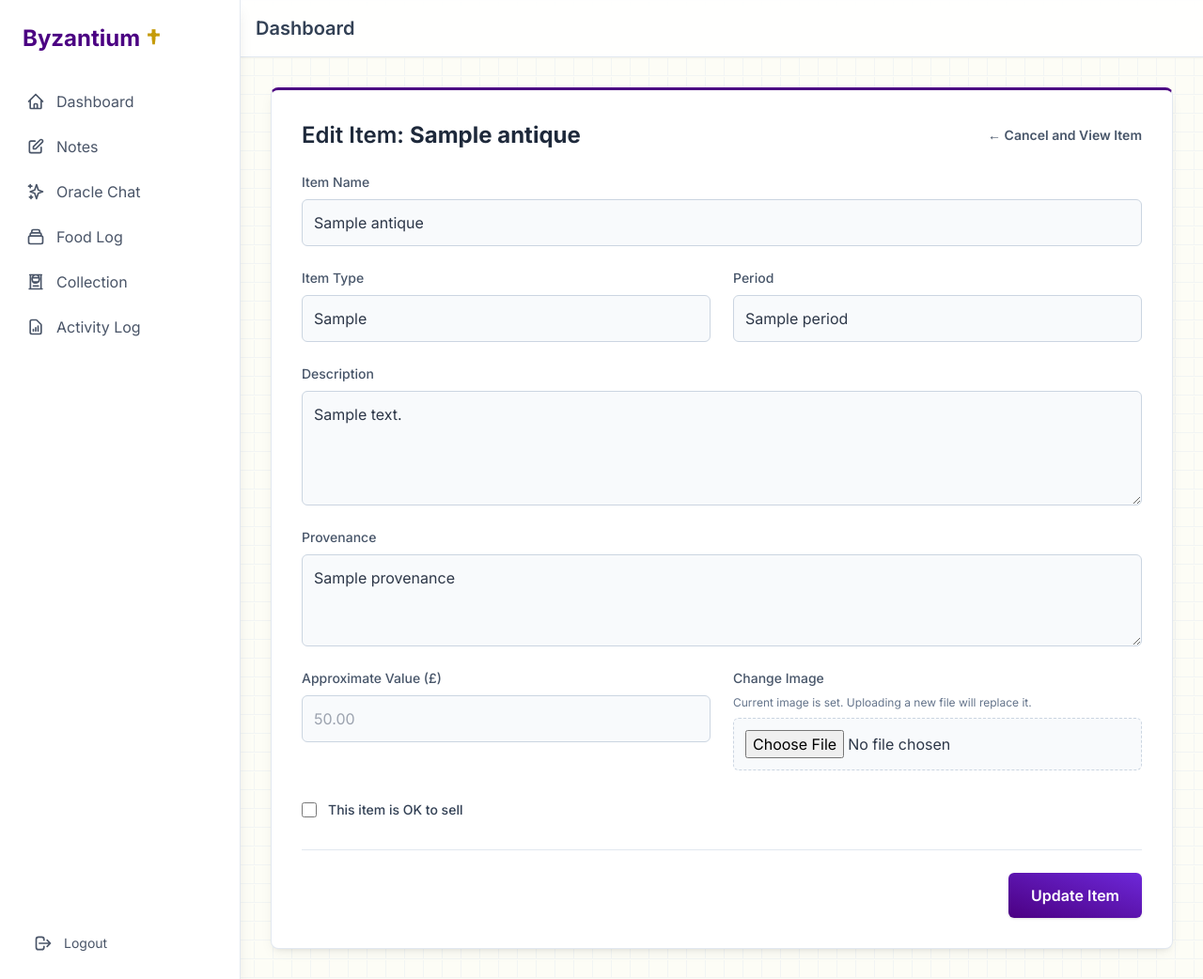
After one commit to HimsHimself/byzantium-app, a Flask app: page /collection/item/1/edit in a window 1280 px wide. The commit adds this page. Shown: the whole page at 94% size. Run offline with Flask 3, Linux system fonts and the light colour scheme; the visitor is signed in with stand-in values (Sample User, id 1); a database or web service that is not in the repository returns one stand-in record (values such as "Sample title"); parts of the project's set-up code (start-up, migrations or seed data) failed here and were passed over; some libraries are stand-ins or nearby versions.

Commit message:
Added the ability to edit and remove items from the collection

```diff
--- a/app.py
+++ b/app.py
@@ -134,6 +134,35 @@ def upload_to_gcs(file_to_upload, bucket_name):
         print(f"Error uploading to GCS: {e}")
         traceback.print_exc()
         return None
+
+# --- GCS Deletion Helper ---
+def delete_from_gcs(image_url, bucket_name):
+    """Deletes a file from a given GCS bucket based on its public URL."""
+    if not image_url or not GCS_BUCKET_NAME:
+        return
+
+    try:
+        credentials_json_str = os.environ.get('GOOGLE_CREDENTIALS_JSON')
+        if not credentials_json_str:
+            print("ERROR: GOOGLE_CREDENTIALS_JSON environment variable not set.")
+            return
+
+        credentials_info = json.loads(credentials_json_str)
+        storage_client = storage.Client.from_service_account_info(credentials_info)
+        bucket = storage_client.bucket(bucket_name)
+
+        # Extract the blob name from the full URL
+        # Assumes URL format: https://storage.googleapis.com/BUCKET_NAME/BLOB_NAME
+        blob_name = image_url.split(f'/{bucket_name}/')[-1]
+
+        blob = bucket.blob(blob_name)
+        if blob.exists():
+            blob.delete()
+            log_activity('gcs_file_deleted', details={'blob_name': blob_name})
+    except Exception as e:
+        print(f"Error deleting from GCS: {e}")
+        # Log this error but don't stop the main DB operation
+        log_activity('gcs_delete_error', details={'image_url': image_url, 'error': str(e)})
 
 # --- Main Routes ---
 @app.route('/login', methods=['GET', 'POST'])
@@ -656,6 +685,113 @@ def add_collection_item():
 
     return render_template('add_item.html', item_types=item_types, periods=periods)
 
+# --- New Routes for Editing and Deleting Collection Items ---
+
+@app.route('/collection/item/<int:item_id>/edit', methods=['GET', 'POST'])
+@login_required
+def edit_collection_item(item_id):
+    conn = get_db()
+    try:
+        with conn.cursor(cursor_factory=RealDictCursor) as cur:
+            cur.execute("SELECT * FROM antiques WHERE id = %s AND user_id = 1", (item_id,))
+            item = cur.fetchone()
+
+        if not item:
+            flash('Collection item not found.', 'error')
+            return redirect(url_for('collection_page'))
+
+        if request.method == 'POST':
+            name = request.form.get('name')
+            if not name:
+                flash('Item Name is a required field.', 'error')
+                return redirect(url_for('edit_collection_item', item_id=item_id))
+
+            # --- Form Data Retrieval ---
+            approximate_value = float(request.form.get('approximate_value')) if request.form.get('approximate_value') else None
+
+            # --- Handle Image Update ---
+            image_url = item['image_url'] # Keep old image by default
+            image_file = request.files.get('image')
+            if image_file and image_file.filename != '':
+                if GCS_BUCKET_NAME:
+                    if item['image_url']: # Delete old image if it exists
+                        delete_from_gcs(item['image_url'], GCS_BUCKET_NAME)
+
+                    new_image_url = upload_to_gcs(image_file, GCS_BUCKET_NAME)
+                    if new_image_url:
+                        image_url = new_image_url
+                    else:
+                        flash('New image upload failed. Please try again.', 'error')
+                        return redirect(url_for('edit_collection_item', item_id=item_id))
+                else:
+                    flash('Image upload is not configured on the server.', 'error')
+
+            # --- Database Update ---
+            sql = """
+                UPDATE antiques SET
+                name=%s, item_type=%s, period=%s, description=%s, provenance=%s,
+                approximate_value=%s, is_sellable=%s, image_url=%s, updated_at=NOW()
+                WHERE id=%s AND user_id=1
+            """
+            with conn.cursor() as cur:
+                cur.execute(sql, (
+                    name, request.form.get('item_type').strip() if request.form.get('item_type') else None,
+                    request.form.get('period').strip() if request.form.get('period') else None,
+                    request.form.get('description'), request.form.get('provenance'),
+                    approximate_value, 'is_sellable' in request.form, image_url, item_id
+                ))
+            conn.commit()
+
+            flash(f"Item '{name}' has been updated!", 'success')
+            log_activity('collection_item_updated', details={'item_id': item_id, 'name': name})
+            return redirect(url_for('view_collection_item', item_id=item_id))
+
+        # --- GET Request Logic (fetch suggestions for datalists) ---
+        with conn.cursor() as cur:
+            cur.execute("SELECT DISTINCT item_type FROM antiques WHERE item_type IS NOT NULL AND item_type != '' ORDER BY item_type")
+            item_types = [row[0] for row in cur.fetchall()]
+            cur.execute("SELECT DISTINCT period FROM antiques WHERE period IS NOT NULL AND period != '' ORDER BY period")
+            periods = [row[0] for row in cur.fetchall()]
+
+        return render_template('edit_item.html', item=item, item_types=item_types, periods=periods)
+
+    except Exception as e:
+        conn.rollback()
+        log_activity('error', details={"function": "edit_collection_item", "error": str(e)})
+        flash(f"An error occurred: {e}", "error")
+        return redirect(url_for('collection_page'))
+
+
+@app.route('/collection/item/<int:item_id>/delete', methods=['POST'])
+@login_required
+def delete_collection_item(item_id):
+    conn = get_db()
+    try:
+        with conn.cursor(cursor_factory=RealDictCursor) as cur:
+            cur.execute("SELECT name, image_url FROM antiques WHERE id = %s AND user_id = 1", (item_id,))
+            item = cur.fetchone()
+
+        if not item:
+            flash("Item not found.", "error")
+            return redirect(url_for('collection_page'))
+
+        if item['image_url']: # Delete image from GCS
+            delete_from_gcs(item['image_url'], GCS_BUCKET_NAME)
+
+        with conn.cursor() as cur: # Delete item from database
+            cur.execute("DELETE FROM antiques WHERE id = %s AND user_id = 1", (item_id,))
+        conn.commit()
+
+        log_activity('collection_item_deleted', details={'item_id': item_id, 'name': item['name']})
+        flash(f"Item '{item['name']}' has been deleted.", 'success')
+
+    except Exception as e:
+        conn.rollback()
+        log_activity('error', details={"function": "delete_collection_item", "error": str(e)})
+        flash(f"An error occurred while deleting the item: {e}", "error")
+
+    return redirect(url_for('collection_page'))
+
 
 # --- Oracle Chat (Gemini) Routes ---
 @app.route('/oracle_chat')
--- /dev/null
+++ b/templates/edit_item.html
@@ -0,0 +1,77 @@
+{% extends "index.html" %}
+
+{% block content %}
+<div class="content-card rounded-lg p-6 md:p-8">
+    <div class="flex justify-between items-center mb-6">
+        <h2 class="text-2xl font-semibold text-slate-800">
+            Edit Item: <span class="font-bold">{{ item.name }}</span>
+        </h2>
+        <a href="{{ url_for('view_collection_item', item_id=item.id) }}" class="text-sm font-semibold text-slate-600 hover:text-purple-700">
+            &larr; Cancel and View Item
+        </a>
+    </div>
+
+    <form method="POST" action="{{ url_for('edit_collection_item', item_id=item.id) }}" enctype="multipart/form-data">
+        <div class="grid grid-cols-1 md:grid-cols-2 gap-x-6 gap-y-6">
+
+            <div class="md:col-span-2">
+                <label for="name" class="block mb-2 text-sm font-medium text-slate-600">Item Name</label>
+                <input type="text" name="name" id="name" class="form-input block w-full p-3 rounded-md" value="{{ item.name }}" required>
+            </div>
+
+            <div>
+                <label for="item_type" class="block mb-2 text-sm font-medium text-slate-600">Item Type</label>
+                <input type="text" name="item_type" id="item_type" list="item_type_suggestions" class="form-input block w-full p-3 rounded-md" placeholder="e.g., Medal, Postcard" value="{{ item.item_type or '' }}">
+                <datalist id="item_type_suggestions">
+                    {% for type in item_types %}
+                        <option value="{{ type }}">
+                    {% endfor %}
+                </datalist>
+            </div>
+
+            <div>
+                <label for="period" class="block mb-2 text-sm font-medium text-slate-600">Period</label>
+                <input type="text" name="period" id="period" list="period_suggestions" class="form-input block w-full p-3 rounded-md" placeholder="e.g., WW1, Victorian" value="{{ item.period or '' }}">
+                <datalist id="period_suggestions">
+                    {% for period in periods %}
+                        <option value="{{ period }}">
+                    {% endfor %}
+                </datalist>
+            </div>
+
+            <div class="md:col-span-2">
+                <label for="description" class="block mb-2 text-sm font-medium text-slate-600">Description</label>
+                <textarea name="description" id="description" rows="4" class="form-input block w-full p-3 rounded-md">{{ item.description or '' }}</textarea>
+            </div>
+
+            <div class="md:col-span-2">
+                <label for="provenance" class="block mb-2 text-sm font-medium text-slate-600">Provenance</label>
+                <textarea name="provenance" id="provenance" rows="3" class="form-input block w-full p-3 rounded-md">{{ item.provenance or '' }}</textarea>
+            </div>
+
+            <div>
+                <label for="approximate_value" class="block mb-2 text-sm font-medium text-slate-600">Approximate Value (£)</label>
+                <input type="number" name="approximate_value" id="approximate_value" class="form-input block w-full p-3 rounded-md" placeholder="50.00" step="0.01" min="0" value="{{ item.approximate_value or '' }}">
+            </div>
+
+            <div>
+                <label for="image" class="block mb-2 text-sm font-medium text-slate-600">Change Image</label>
+                {% if item.image_url %}
+                <p class="text-xs text-slate-500 mb-2">Current image is set. Uploading a new file will replace it.</p>
+                {% endif %}
+                <input type="file" name="image" id="image" class="form-input block w-full p-3 rounded-md border-dashed" accept="image/jpeg, image/png, image/webp">
+            </div>
+
+            <div class="md:col-span-2 flex items-center pt-2">
+                <input type="checkbox" name="is_sellable" id="is_sellable" value="true" class="h-4 w-4 rounded border-slate-300 text-purple-600 focus:ring-purple-500" {% if item.is_sellable %}checked{% endif %}>
+                <label for="is_sellable" class="ml-3 block text-sm font-medium text-slate-700">This item is OK to sell</label>
+            </div>
+
+        </div>
+
+        <div class="flex justify-end mt-8 pt-6 border-t border-slate-200">
+            <button type="submit" class="btn-primary w-full md:w-auto font-semibold py-3 px-6 rounded-md">Update Item</button>
+        </div>
+    </form>
+</div>
+{% endblock %}
```
Also changed, not shown: templates/collection.html (+7 -1 lines), templates/view_item.html (+11 -3 lines).
